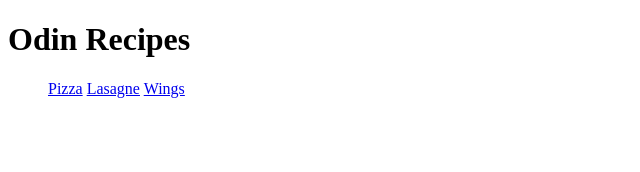
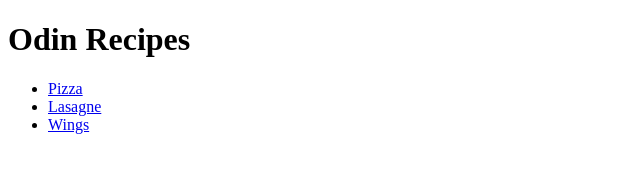
Before and after one commit to samsells12/odin-recipes, a plain HTML site: page index.html in a window 1280 px wide. Shown: the whole page, without its empty margins (0-640 px from the left). Drawn offline with Linux system fonts and the light colour scheme.

Commit message:
Recipes on Homepage not displaying as UL
Fix Homepage links in unorderd list

```diff
--- a/index.html
+++ b/index.html
@@ -9,9 +9,9 @@
 <body>
     <h1>Odin Recipes</h1>
     <ul>
-    <a href="recipes/pizza.html" target="_blank" rel="noreferrer">Pizza</a>
-    <a href="recipes/lasagne.html"target="_blank" rel="noreferrer">Lasagne</a>
-    <a href="recipes/wings.html"target="_blank" rel="noreferrer">Wings</a>
+    <li><a href="recipes/pizza.html" target="_blank" rel="noreferrer">Pizza</a></li>
+    <li><a href="recipes/lasagne.html"target="_blank" rel="noreferrer">Lasagne</a></li>
+    <li><a href="recipes/wings.html"target="_blank" rel="noreferrer">Wings</a></li>
     </ul>
 </body>
 
```
